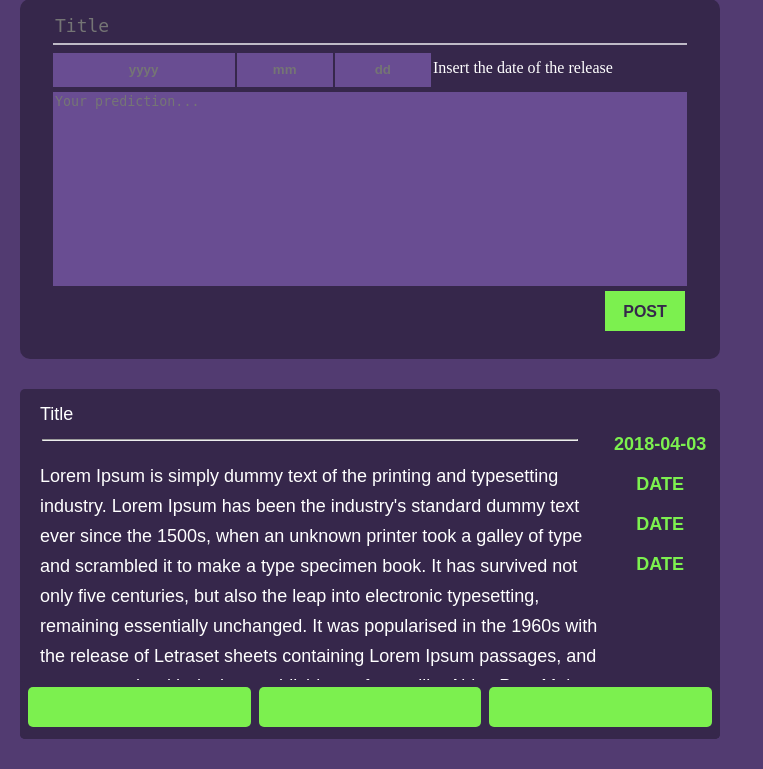
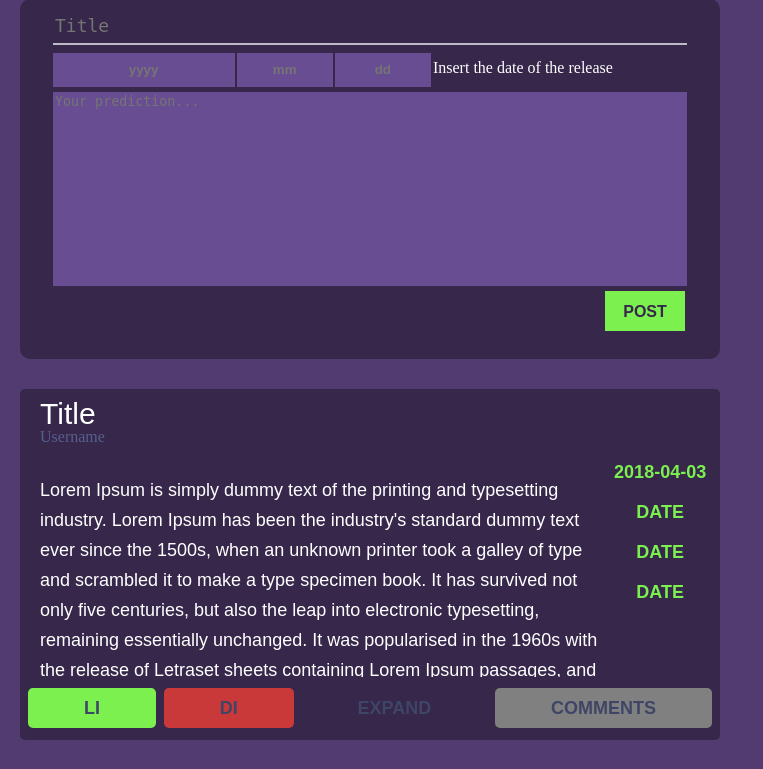
Before and after one commit to KonstantinIV/website_3, a PHP site: page /main.html in a window 1280 px wide. Shown: the part 71-840 px from the top of the page, without its empty margins (0-763 px from the left). Run offline with PHP 8.4, Linux system fonts and the light colour scheme; style sheets or scripts are compiled from the project's sources; some libraries are stand-ins or nearby versions.

Commit message:
Expandable posts

```diff
--- a/css/popular_container.css
+++ b/css/popular_container.css
@@ -7,20 +7,19 @@
 .post_cont {
   background-color: #36274b;
   border-radius: 5px;
-  width: 97%;
+  width: max-content;
   height: 350px;
   max-width: 700px; }
 
 .column_2 {
   display: flex;
   flex-direction: row;
-  height: 83%;
+  height: 64%;
   align-items: stretch; }
 
 .text_cont {
   display: block;
   min-width: 0;
-  overflow: hidden;
   text-align: left;
   flex-grow: 2;
   flex-basis: 75%; }
@@ -32,7 +31,7 @@
 
 .post_header {
   line-height: 30px;
-  font-size: 18px;
+  font-size: 30px;
   color: white;
   height: 30px;
   line-height: 30px;
@@ -41,7 +40,13 @@
   padding-top: 10px;
   font-family: sans-serif; }
 
-.text_cont hr {
+.post_user {
+  margin-left: 20px;
+  line-height: 0px;
+  margin-bottom: 20px;
+  color: #575f8d; }
+
+.post_cont hr {
   margin: 10px auto;
   width: 92%; }
 
@@ -53,8 +58,16 @@
   line-height: 30px;
   margin-bottom: 8px;
   margin-left: 20px;
-  padding-top: 10px;
-  font-family: sans-serif; }
+  overflow: hidden;
+  font-family: sans-serif;
+  height: 90%; }
+
+.expand_text {
+  overflow: none;
+  height: fit-content; }
+
+.expand_cont {
+  height: fit-content; }
 
 .date_cont * {
   text-align: center;
@@ -77,9 +90,26 @@
 .post_buttons * {
   height: 40px;
   flex-grow: 1;
-  background-color: #7cf04f;
   margin: 2px 4px;
   border-radius: 5px;
-  margin-bottom: 30px; }
+  margin-bottom: 30px;
+  line-height: 40px;
+  font-size: 18px;
+  font-weight: 550;
+  color: #3f4566;
+  font-family: sans-serif;
+  text-align: center; }
+
+.post_buttons div:nth-child(3) {
+  background-color: transparent; }
+
+.like_button {
+  background-color: #7cf04f; }
+
+.dislike_button {
+  background-color: #ca3939; }
+
+.comment_button {
+  background-color: gray; }
 
 /*# sourceMappingURL=popular_container.css.map */
--- a/js/script.js
+++ b/js/script.js
@@ -29,6 +29,7 @@ $(document).on('click', '.nav_button', function() {
 
 });
 
+// Check
 function ch_post(){
 
   var title = $("#title").val();
@@ -51,3 +52,12 @@ function ch_post(){
   }
 
 }
+
+
+$(document).on('click', '.expand_post', function() {
+  //$(".row").toggleClass('hoops');
+
+  $(".post_text").toggleClass('expand_text');
+  $(".post_cont").toggleClass('expand_cont');
+
+});
--- a/main.html
+++ b/main.html
@@ -71,21 +71,23 @@
 
 <div class="pop_post_cont">
         <div class="post_cont">
+                        <div class="post_header">Title</div>
+                        <div class="post_user">Username</div>
+
+
                 <div class="column_2">
                         <div class="text_cont">
-                                <div class="post_header">Title</div>
-
-                                <hr>
 
 
 
 
-                                <div class="post_text">Lorem Ipsum is simply dummy text of the printing and typesetting industry. Lorem Ipsum has been the industry's standard dummy text ever since the 1500s, when an unknown printer took a galley of type and scrambled it to make a type specimen book. It has survived not only five centuries, but also the leap into electronic typesetting, remaining essentially unchanged. It was popularised in the 1960s with the release of Letraset sheets containing Lorem Ipsum passages, and more recently with desktop publishing software like Aldus PageMaker including versions of Lorem Ipsum.Lorem Ipsum is simply dummy text of the printing and typesetting industry. Lorem Ipsum has been the industry's standard dummy text ever since the 1500s, when an unknown printer took a galley of type and scrambled it to make a type specimen book. It has survived not only five centuries, but also the leap into electronic typesetting, remaining essentially unchanged. It was popularised in the 1960s with the release of Letraset sheets containing Lorem Ipsum passages, and more recently with desktop publishing software like Aldus PageMaker including versions of Lorem Ipsum.</div>
+
+                                <p class="post_text">Lorem Ipsum is simply dummy text of the printing and typesetting industry. Lorem Ipsum has been the industry's standard dummy text ever since the 1500s, when an unknown printer took a galley of type and scrambled it to make a type specimen book. It has survived not only five centuries, but also the leap into electronic typesetting, remaining essentially unchanged. It was popularised in the 1960s with the release of Letraset sheets containing Lorem Ipsum passages, and more recently with desktop publishing software like Aldus PageMaker including versions of Lorem Ipsum.Lorem Ipsum is simply dummy text of the printing and typesetting industry. Lorem Ipsum has been the industry's standard dummy text ever since the 1500s, when an unknown printer took a galley of type and scrambled it to make a type specimen book. It has survived not only five centuries, but also the leap into electronic typesetting, remaining essentially unchanged. It was popularised in the 1960s with the release of Letraset sheets containing Lorem Ipsum passages, and more recently with desktop publishing software like Aldus PageMaker including versions of Lorem Ipsum.</p>
 
                         </div>
 
                         <div class="date_cont">
-                                <div ></div>
+
                                 <div class="post_date_1">2018-04-03</div>
                                 <div class="post_date_2">DATE</div>
                                 <div class="post_date_3">DATE</div>
@@ -93,9 +95,10 @@
                          </div>
                 </div>
                 <div class="post_buttons">
-                                <div class="like_button"></div>
-                                <div class="dislike_button"></div>
-                                <div class="comment_button"></div>
+                                <div class="like_button">LI</div>
+                                <div class="dislike_button">DI</div>
+                                <div class="expand_post">EXPAND</div>
+                                <div class="comment_button">COMMENTS</div>
                         </div>
         </div>
 
--- a/sass/popular_container.scss
+++ b/sass/popular_container.scss
@@ -8,7 +8,7 @@
 .post_cont{
     background-color: #36274b;
     border-radius: 5px;
-    width: 97%;
+    width: max-content;
     height: 350px;
     max-width: 700px;
 
@@ -17,7 +17,7 @@
 .column_2{
     display: flex;
     flex-direction: row ;
-    height: 83%;
+    height: 64%;
     align-items: stretch;
 }
 
@@ -26,7 +26,7 @@
 
     display: block;
     min-width: 0;
-    overflow: hidden;
+    //overflow: hidden;
     text-align: left;
     flex-grow: 2;
     //flex: 1  1 1;
@@ -42,7 +42,7 @@
 //FIRST CONTAINER
 .post_header{
     line-height: 30px;
-    font-size: 18px;
+    font-size: 30px;
     color: white;
     height:30px;
     line-height: 30px;
@@ -53,7 +53,16 @@
 
 }
 
-.text_cont hr{
+.post_user{
+    margin-left: 20px;
+    line-height: 0px;
+    margin-bottom: 20px;
+    color: #575f8d;
+
+
+}
+
+.post_cont hr{
     margin: 10px auto;
     width: 92%;
 
@@ -67,10 +76,20 @@
     line-height: 30px;
     margin-bottom: 8px;
     margin-left: 20px;
-    padding-top: 10px;
+    overflow: hidden;
     font-family: sans-serif;
+    height: 90%;
+}
+.expand_text{
+    overflow:none;
+    height: fit-content;
+}
+.expand_cont{
+    height: fit-content;
+}
 
-}
+
+
 //Second container
 .date_cont *{
 text-align: center;
@@ -98,9 +117,31 @@ font-family: sans-serif;
 .post_buttons *{
     height: 40px;
     flex-grow: 1;
-    background-color: #7cf04f;
     margin: 2px 4px;
     border-radius: 5px;
+    margin-bottom: 30px;
 
-    margin-bottom: 30px;
+    line-height: 40px;
+font-size: 18px;
+font-weight: 550;
+color:#3f4566;
+font-family: sans-serif;
+text-align: center;
+
 }
+
+.post_buttons div:nth-child(3){
+    background-color: transparent;
+
+}
+.like_button{
+    background-color: #7cf04f;
+
+}
+.dislike_button{
+    background-color: #ca3939;
+
+}
+.comment_button{
+    background-color: gray;
+}
```
Also changed, not shown: 1 other file.
